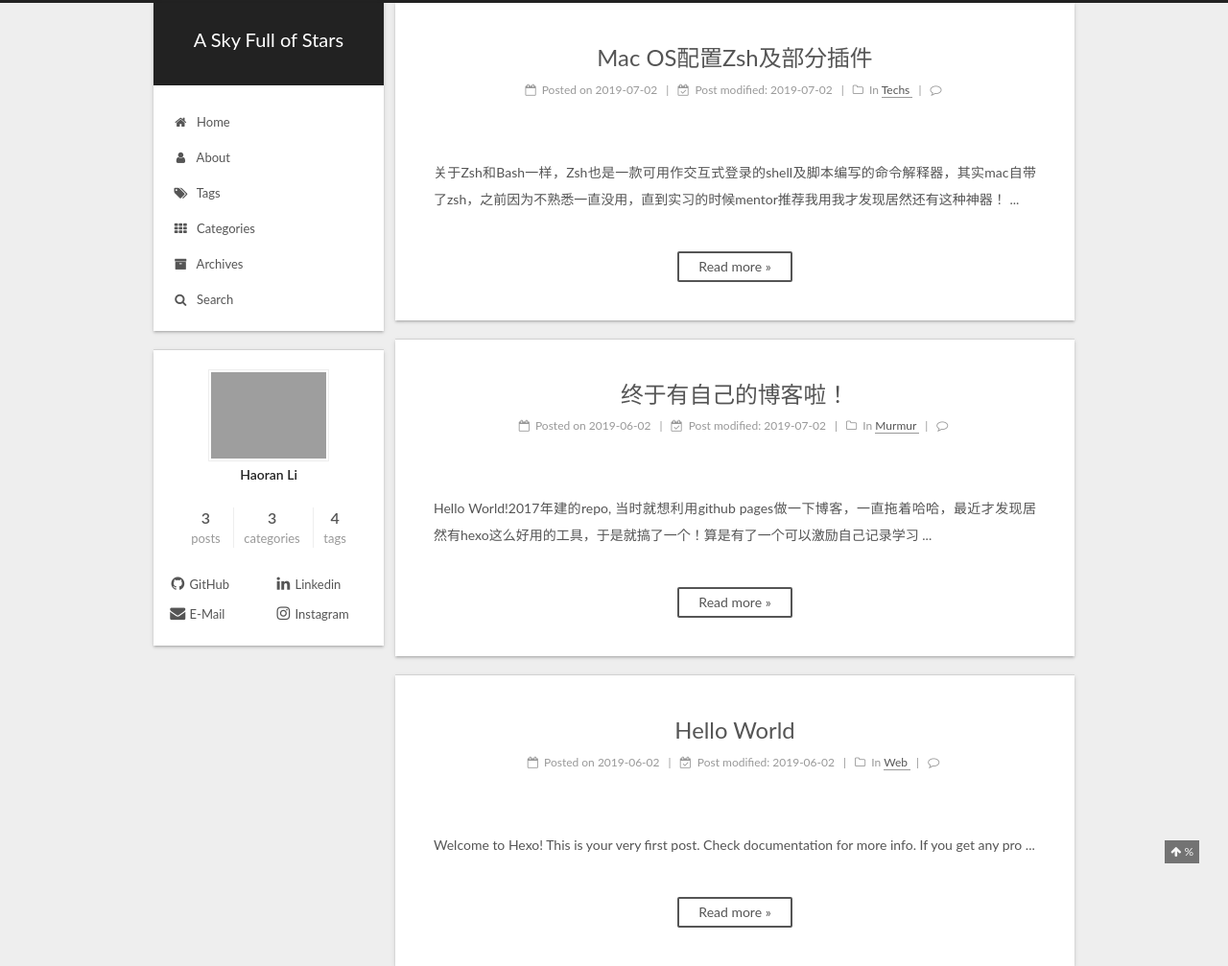
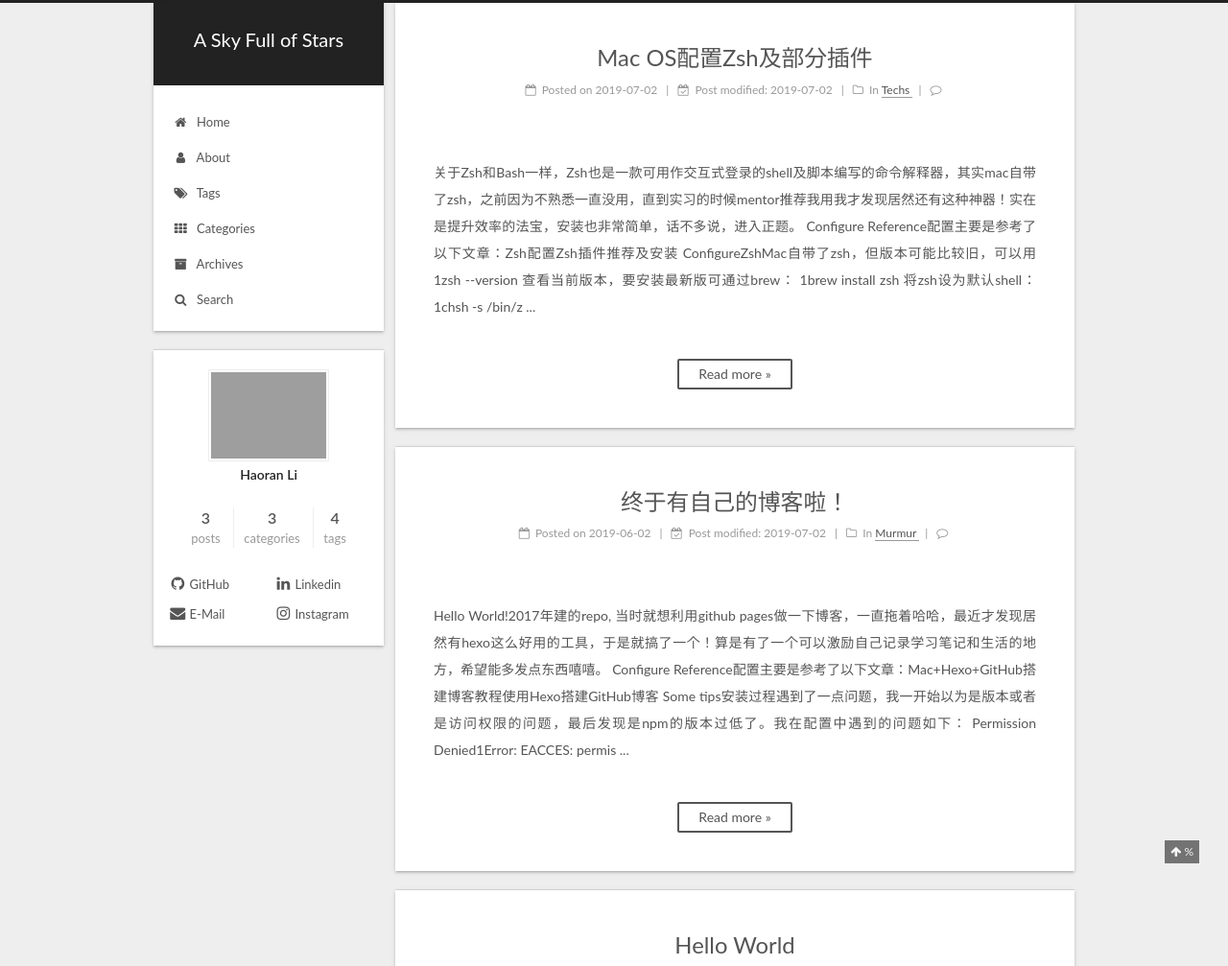
Before and after one commit to HL-EverGreen/HL-EverGreen.github.io, a plain HTML site: page index.html in a window 1280 px wide. Shown: the top 1007 px of the page at 96% size. Drawn offline with Linux system fonts and the light colour scheme; some packages are replaced by stand-ins of ours; no server answers; grey boxes are pictures that could not be loaded; a script that the page names is missing.

Commit message:
Site updated: 2019-09-28 21:21:26

```diff
--- a/index.html
+++ b/index.html
@@ -404,7 +404,16 @@
 
 
 
-          关于Zsh和Bash一样，Zsh也是一款可用作交互式登录的shell及脚本编写的命令解释器，其实mac自带了zsh，之前因为不熟悉一直没用，直到实习的时候mentor推荐我用我才发现居然还有这种神器！
+          关于Zsh和Bash一样，Zsh也是一款可用作交互式登录的shell及脚本编写的命令解释器，其实mac自带了zsh，之前因为不熟悉一直没用，直到实习的时候mentor推荐我用我才发现居然还有这种神器！实在是提升效率的法宝，安装也非常简单，话不多说，进入正题。
+Configure Reference配置主要是参考了以下文章：Zsh配置Zsh插件推荐及安装
+ConfigureZshMac自带了zsh，但版本可能比较旧，可以用
+1zsh --version
+
+查看当前版本，要安装最新版可通过brew：
+1brew install zsh
+
+将zsh设为默认shell：
+1chsh -s /bin/z
           ...
           <!--noindex-->
           <div class="post-button text-center">
@@ -574,7 +583,10 @@
 
 
 
-          Hello World!2017年建的repo, 当时就想利用github pages做一下博客，一直拖着哈哈，最近才发现居然有hexo这么好用的工具，于是就搞了一个！算是有了一个可以激励自己记录学习
+          Hello World!2017年建的repo, 当时就想利用github pages做一下博客，一直拖着哈哈，最近才发现居然有hexo这么好用的工具，于是就搞了一个！算是有了一个可以激励自己记录学习笔记和生活的地方，希望能多发点东西嘻嘻。
+Configure Reference配置主要是参考了以下文章：Mac+Hexo+GitHub搭建博客教程使用Hexo搭建GitHub博客
+Some tips安装过程遇到了一点问题，我一开始以为是版本或者是访问权限的问题，最后发现是npm的版本过低了。我在配置中遇到的问题如下：
+Permission Denied1Error: EACCES: permis
           ...
           <!--noindex-->
           <div class="post-button text-center">
@@ -744,7 +756,13 @@
 
 
 
-          Welcome to Hexo! This is your very first post. Check documentation for more info. If you get any pro
+          Welcome to Hexo! This is your very first post. Check documentation for more info. If you get any problems when using Hexo, you can find the answer in troubleshooting or you can ask me on GitHub.
+Quick StartCreate a new post1$ hexo new "My New Post"
+
+More info: Writing
+Run server1$ hexo server
+
+More
           ...
           <!--noindex-->
           <div class="post-button text-center">
```
